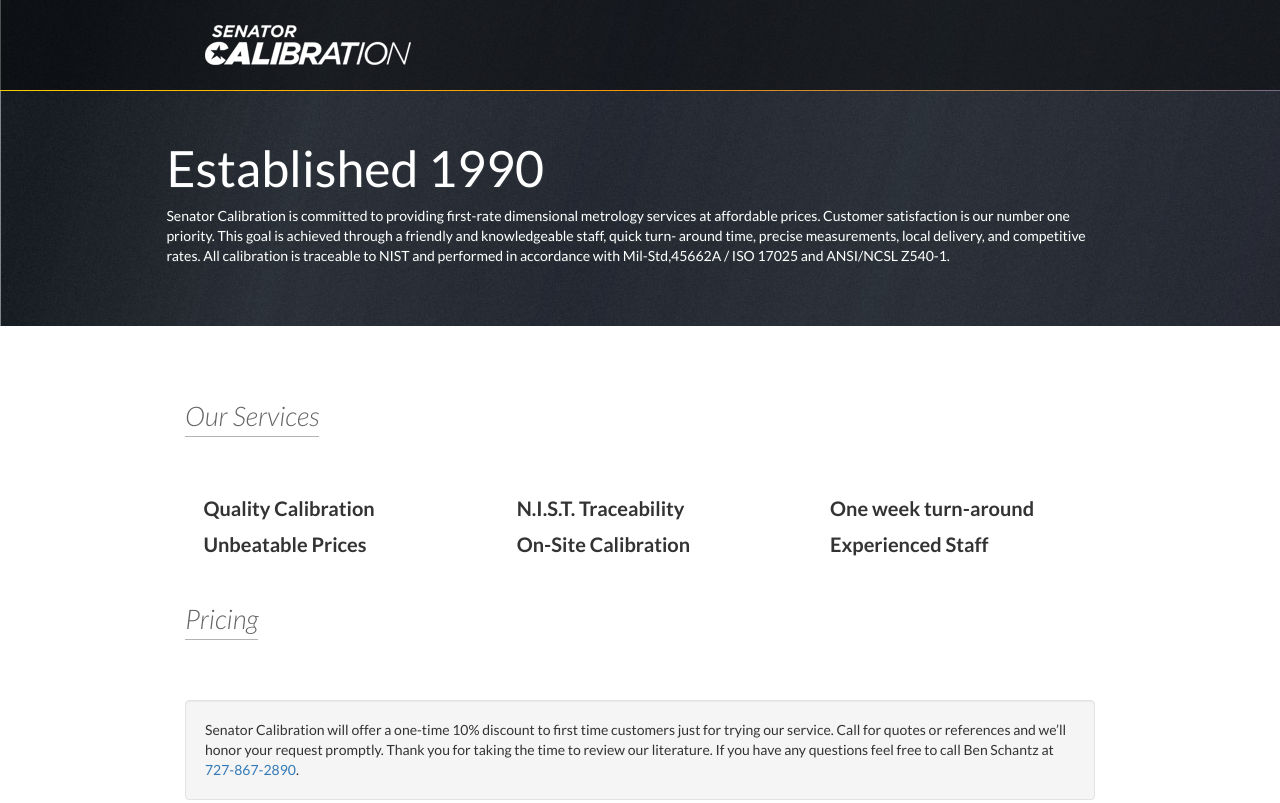
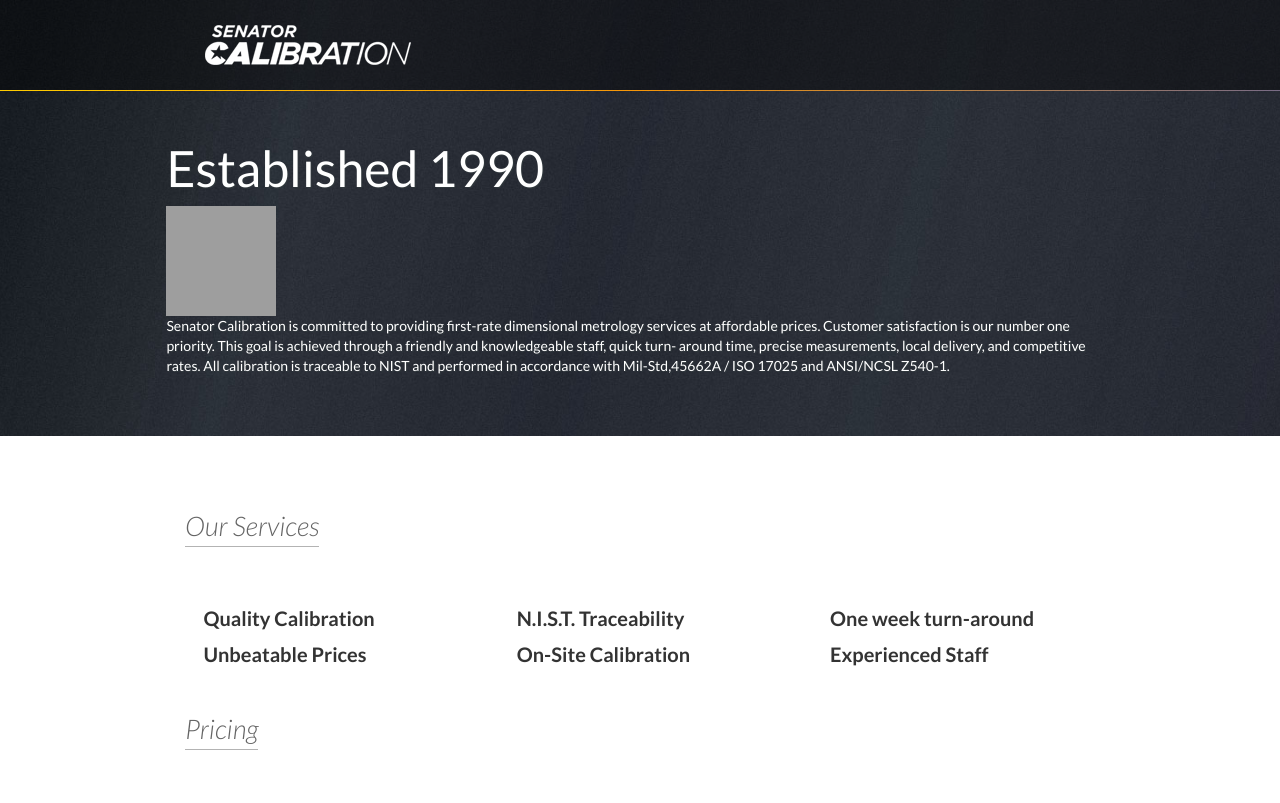
Before and after one commit to senatorcalibration/senatorcalibration.github.io, a plain HTML site: page index.html in a window 1280 px wide. Shown: the top 803 px of the page. Drawn offline with nearby package versions, Linux system fonts and the light colour scheme; grey boxes are pictures that could not be loaded.

Commit message:
Update index.html

```diff
--- a/index.html
+++ b/index.html
@@ -48,6 +48,9 @@
         <article class="slide" id="showcasing" style="background: url('img/backgrounds/deep-green.jpg') repeat-x top center;">
             <div class="info">
                 <h2>Established 1990</h2>
+                <a href=http://www.pjlabs.com/search-accredited-labs/>
+<img src=http://www.pjlabs.com/images/pjla_calibration110x110.png width="110" height="110" border="0" alt="Perry Johnson Laboratory Accreditation, Inc. (PJLA)">
+</a>
                 <p>
 Senator Calibration is committed
 
```
